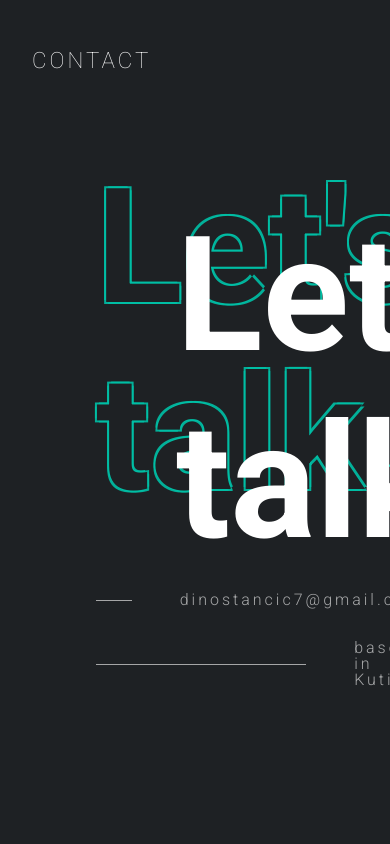
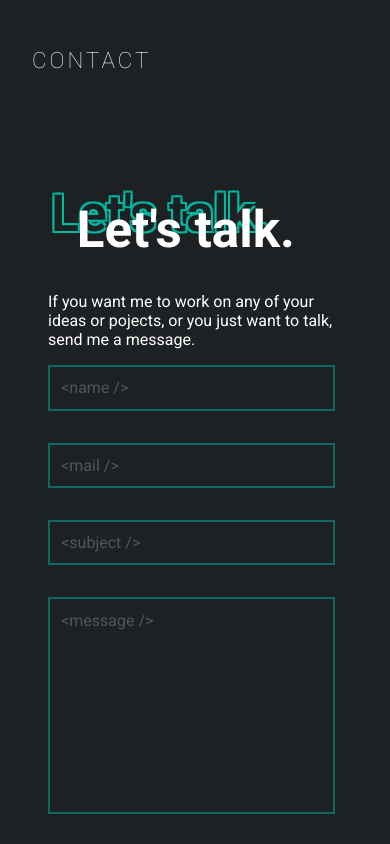
Before and after one commit to stancic/portfolio, a React (Create React App) app in the folder portfolio-frontend/: page /contact_me in a window 390 px wide. Built offline with nearby package versions, Linux system fonts and the light colour scheme; no server answers.

Commit message:
Add mobile responsiveness styling

```diff
--- a/portfolio-frontend/src/components/contact_page/Contact.js
+++ b/portfolio-frontend/src/components/contact_page/Contact.js
@@ -1,5 +1,5 @@
 //IMPORT DEPENDENCIES
-import React from 'react'
+import React, { useState } from 'react'
 
 //IMPORT COMPONENTS
 import Navigation from '../navigation-bar/Navigation'
@@ -14,6 +14,8 @@ import './contactPageMobile.scss'
 //DATA OBJECT IMPORT
 import { linksENContact } from '../data_objects/links'
 function Contact() {
+
+
 	return (
 		<div>
 			<Navigation {...linksENContact} />
--- a/portfolio-frontend/src/components/contact_page/contactPageMobile.scss
+++ b/portfolio-frontend/src/components/contact_page/contactPageMobile.scss
@@ -1,15 +1,111 @@
 @import '../../rwd_variables.scss';
 
-@media(max-width: $biggerIpad){
+
+@media(max-width: $ipad){
+	.contact-content-container{
+		flex-direction: column;
+		margin-top: 10em;
+		margin-left: 3em;
+		.left-title-and-contact-container{
+			margin-left: 4em;
+			margin-bottom: 3em;
+			.left-title-container{
+				.title-size{
+					font-size: 8em;
+				}
+			}
+			.left-contact-container{
+				display: none;
+			}
+		}
+	}
+	.name-and-mail-container{
+		flex-direction: column;
+		width: 100%;
+		.name-container{
+			.name{
+				width: 100% !important;
+			}
+		}
+		.mail-container{
+			justify-content: flex-start;
+			.mail{
+				width: 100% !important;
+			}
+		}
+	}
+	.button-container{
+		margin-bottom: 5em;
+		.contact{
+			width: 100%;
+		}
+	}
+	body,html{
+		overflow-y: auto;
+	}
+}
+
+@media(max-width: $mobile){
+	.contact-content-container{
+		margin-top: 6em;
+		margin-left: -1em;
+		.left-title-and-contact-container{
+			margin-left: 4.2em;
+			.left-title-container{
+				.title-size{
+					font-size: 4em;
+				}
+			}
+		}
+		.right-form-and-message-container{
+			.right-message-container{
+				.message{
+					width: 100%;
+					font-size: 1em;
+				}
+			}
+			.right-form-container{
+				width: 100%;
+			}
+		}
+	}
 
 }
 
-@media(max-width: $ipad){
-
+@media(max-height: 900px){
+	.contact-content-container{
+		margin-top: 20em;
+	}
 }
 
-@media(max-width: $mobile){
+@media(max-height: 600px){
+	.contact-content-container{
+		margin-top: 30em;
+	}
+}
 
+@media(max-width: 400px){
+	.contact-content-container{
+		.left-title-and-contact-container{
+			.left-title-container{
+				.title-size{
+					font-size: 3.2em;
+				}
+			}
+		}
+	}
+}
+
+@media(max-width: 300px){
+	.contact-content-container{
+		.left-title-and-contact-container{
+			.left-title-container{
+				.title-size{
+					font-size: 2.3em;
+				}
+			}
+		}
+	}
 }
 
 @media(max-width: 1600px){
@@ -26,4 +122,23 @@
 			}
 		}
 	}
+
+	.name-and-mail-container{
+		.name-container{
+			.name{
+				width: 80%;
+			}
+		}
+		.mail-container{
+			.mail{
+				width: 80%;
+			}
+		}
+	}
+	.button-container{
+		.contact{
+			padding: 1em;
+			font-size: 1em;
+		}
+	}
 }
```
